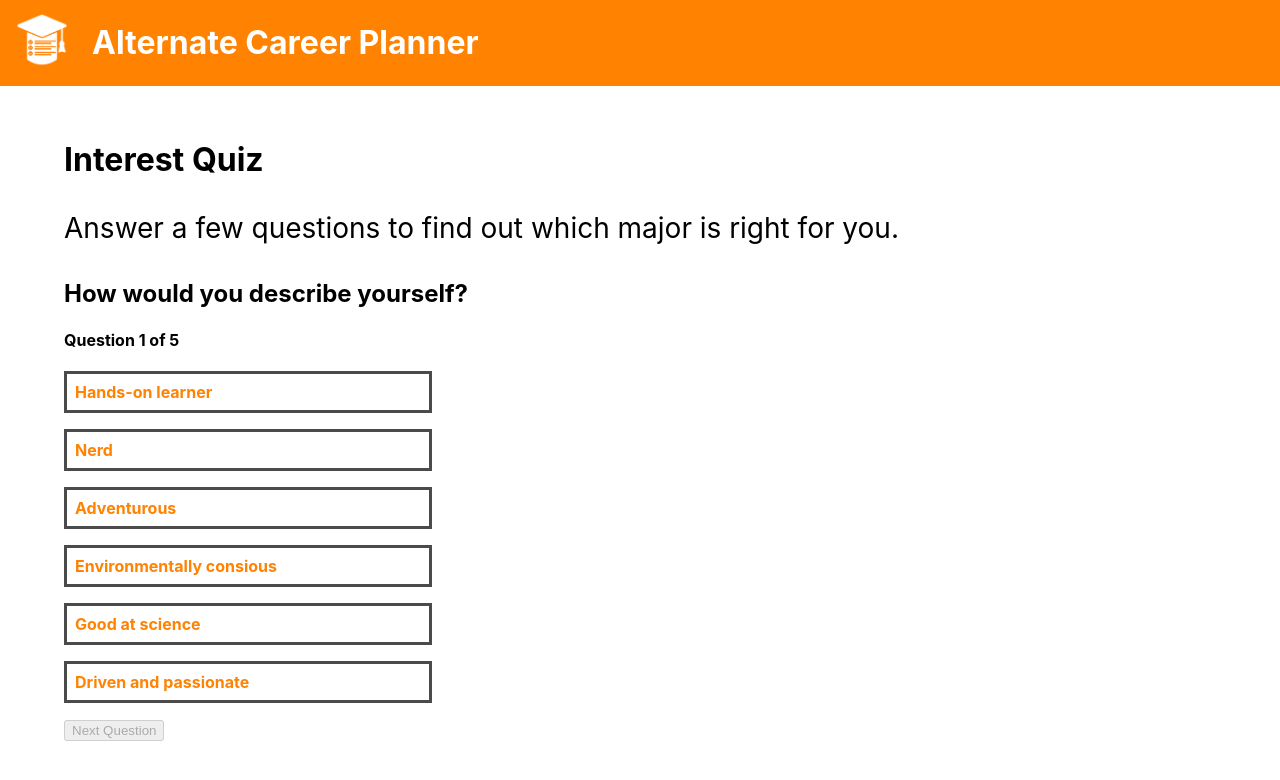
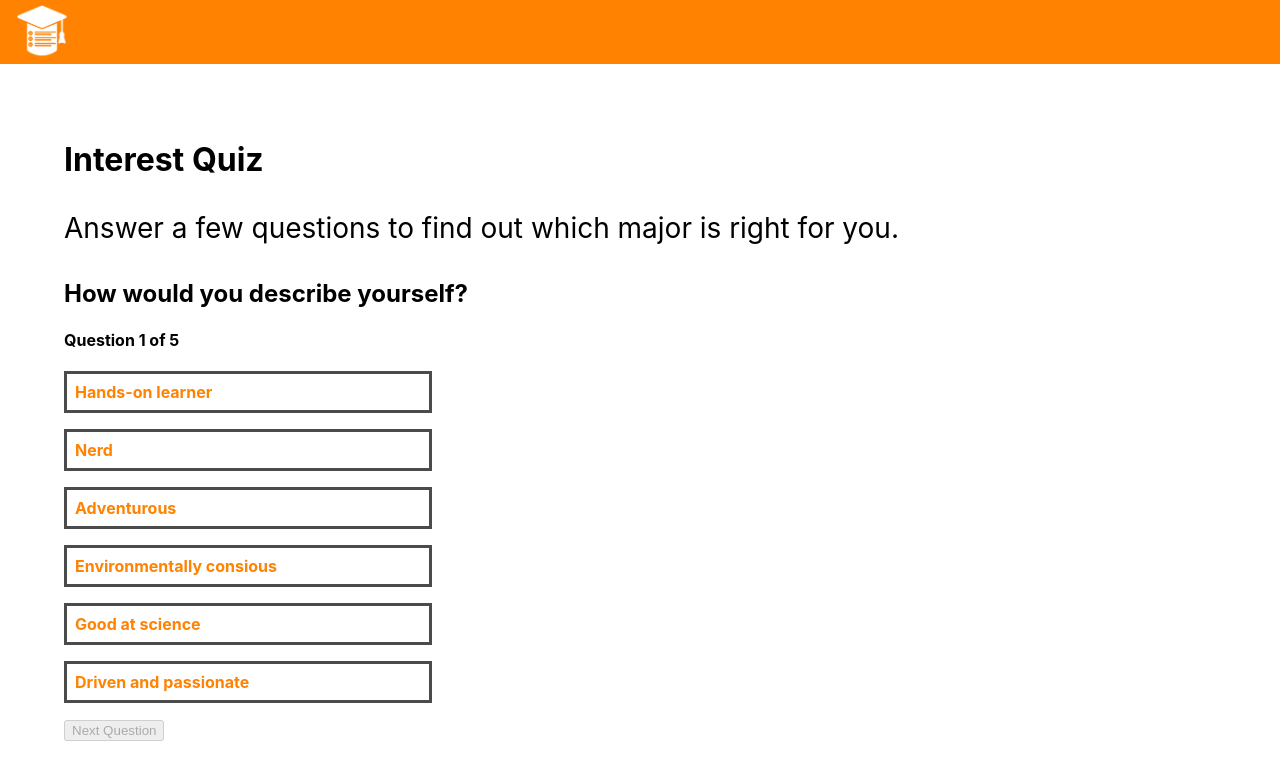
Before and after one commit to ryandperry/Alternate-Career-Planner, a React (Create React App) app in the folder alternate-career-planner/: page /quiz in a window 1280 px wide. Shown: the top 780 px of the page. Built offline with nearby package versions, Linux system fonts and the light colour scheme; the HTML template or start-up script is replaced by a standard one.

Commit message:
reverted Header.js. Storybook should be working as normal, gain

```diff
--- a/alternate-career-planner/src/components/Header/Header.js
+++ b/alternate-career-planner/src/components/Header/Header.js
@@ -3,7 +3,6 @@
  */
 
 import React from 'react';
-import { Link } from 'react-router-dom';
 import './Header.css';
 
 const Header = () => {
@@ -12,12 +11,9 @@ const Header = () => {
         <div className="header-wrapper">
             <header>
                 <div className ="titleRow">
-                    <Link to='/'>
-                        <img src={require('./../../assets/Logo.png')}
-                        alt="Alternate Career Planner Logo"
-                        className="logo"/>
-                    </Link>
-                    <h1> Alternate Career Planner </h1>
+                    <img src={require('./../../assets/Logo.png')}
+                    alt="Alternate Career Planner Logo"
+                    className="logo"/>
                 </div>
             </header>
         </div>
```
